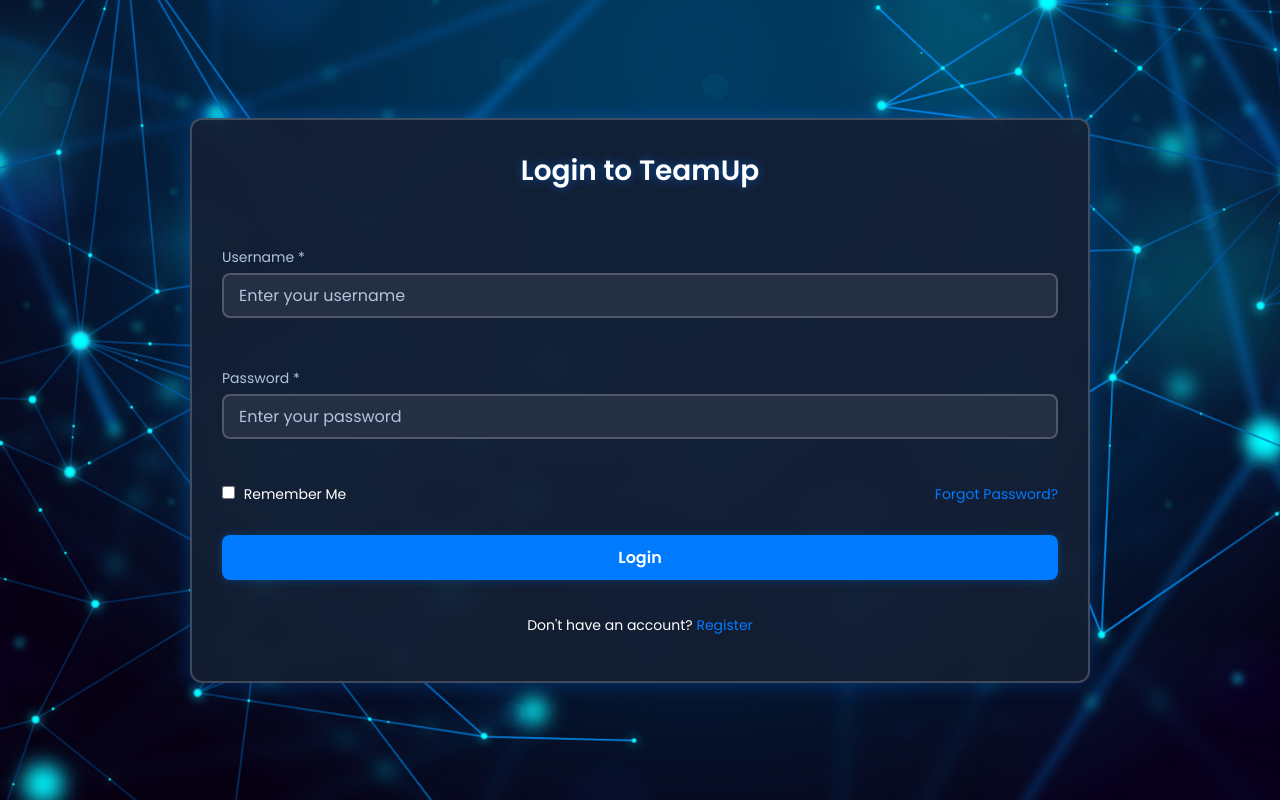
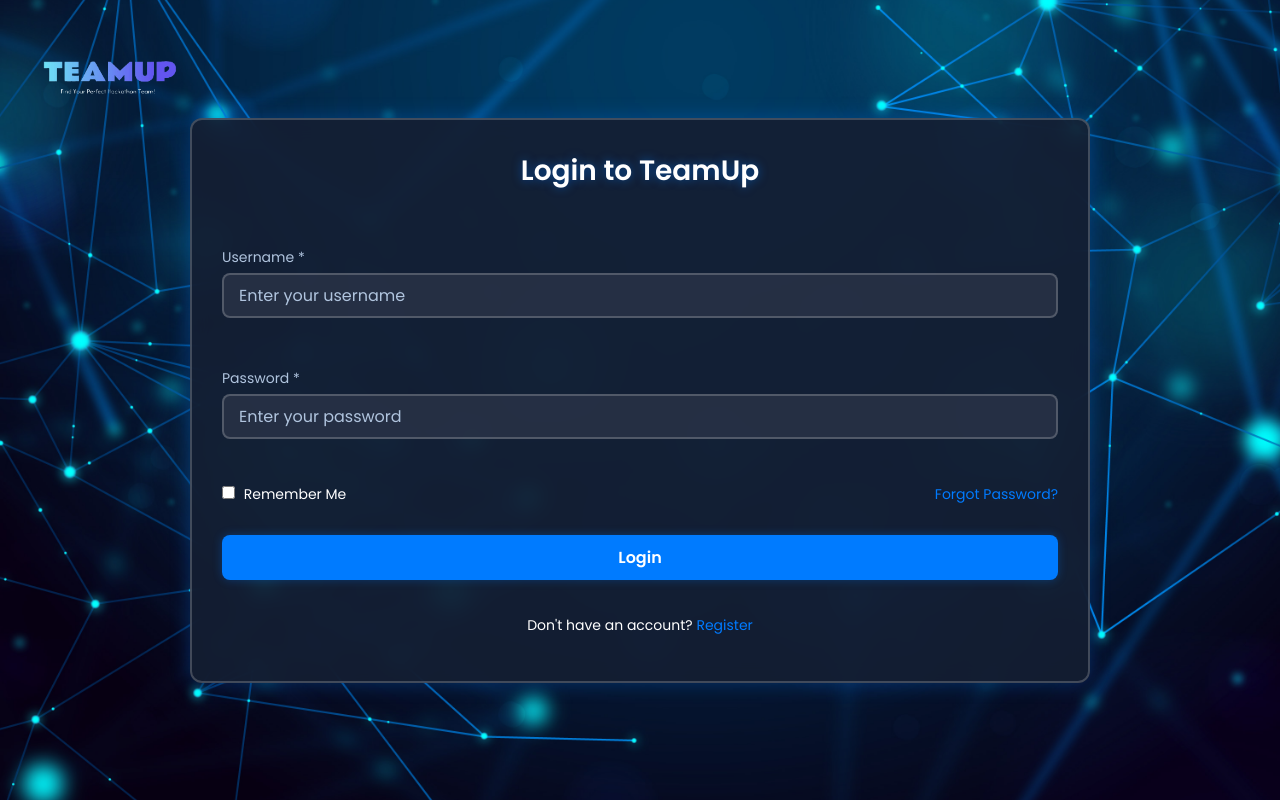
Before and after one commit to Aryanshettar007/Teamup, a plain HTML site: page index.html in a window 1280 px wide. Drawn offline with nearby package versions, Linux system fonts and the light colour scheme; some icons are missing.

Commit message:
Logo Updated

```diff
--- a/index.html
+++ b/index.html
@@ -9,6 +9,7 @@
 </head>
 <body>
     <!-- Login Page -->
+     <img src="teamup-high-resolution-logo-removebg-preview.png" alt="" class="fixed-image">
     <div id="login-page" class="page active">
         <div class="wrapper">
             <form id="login-form">
--- a/style.css
+++ b/style.css
@@ -3,6 +3,16 @@
     padding: 0;
     box-sizing: border-box;
     font-family: "Poppins", sans-serif;
+}
+
+.fixed-image{
+    position: fixed;
+    top: 10px;
+    left: 20px;
+    width: 180px;
+    height: auto;
+    z-index: 1;
+    border-radius: 10px;
 }
 
 body {
```
Also changed, not shown: teamup-high-resolution-logo-removebg-preview.png (added).
